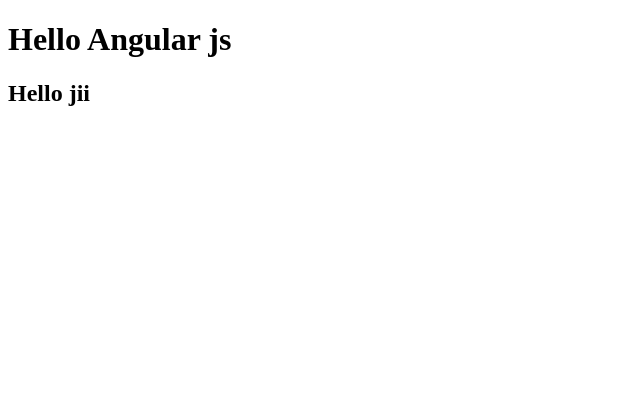
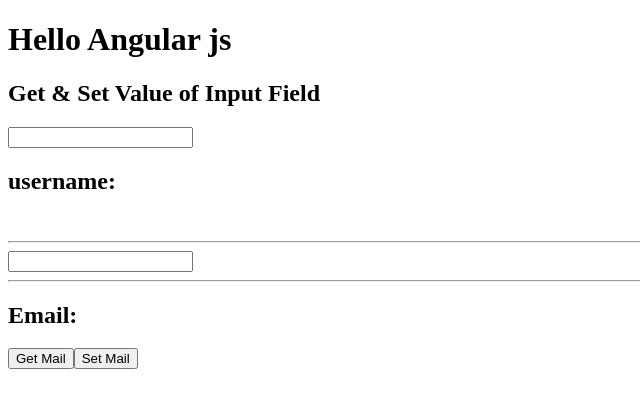
Before and after one commit to sachindigharra/Hello-AngularJs, an Angular app: page / in a window 1280 px wide. Shown: the top 408 px of the page, without its empty margins (0-640 px from the left). Built offline with nearby package versions, Linux system fonts and the light colour scheme.

Commit message:
template Refernec,Getter and Setter Value

```diff
--- a/src/app/app.component.html
+++ b/src/app/app.component.html
@@ -1,2 +1,14 @@
 <h1>Hello Angular js</h1>
 <h2>{{title}}</h2>
+<input type="text" name="username" (input)="setValue($event)">
+<h2>username:{{Value}}</h2>
+<br>
+<hr>
+<!-- Pass Elemnet Value as parameter in Function to Component file -->
+ <input type="email" name="user-email" #emailField>
+
+ <br>
+ <hr>
+<h2>Email:{{email}}</h2>
+ <button (click)="getEmail(emailField.value)">Get Mail</button>
+ <button>Set Mail</button>
--- a/src/app/app.component.ts
+++ b/src/app/app.component.ts
@@ -10,17 +10,18 @@
 })
 // we cannot define the variable directly in class
 export class AppComponent {
-  title = 'Hello jii';
-  // example let x=2;
+  title = 'Get & Set Value of Input Field';
 
-  // this function called when click Event Occur
-  handleClickEvent(){
-    alert("yoou click that Button")
-    //call the method of own class
-    this.demoFun();
+  Value:any;
+ email:String='';
+
+  setValue(event:any){
+    this.Value = (event.target as HTMLInputElement).value;
   }
-  demoFun(){
-    console.log("Hii Angular js")
+  getEmail(email:String){
+    this.email=email;
+    console.log(email);
+
   }
 
 
```
